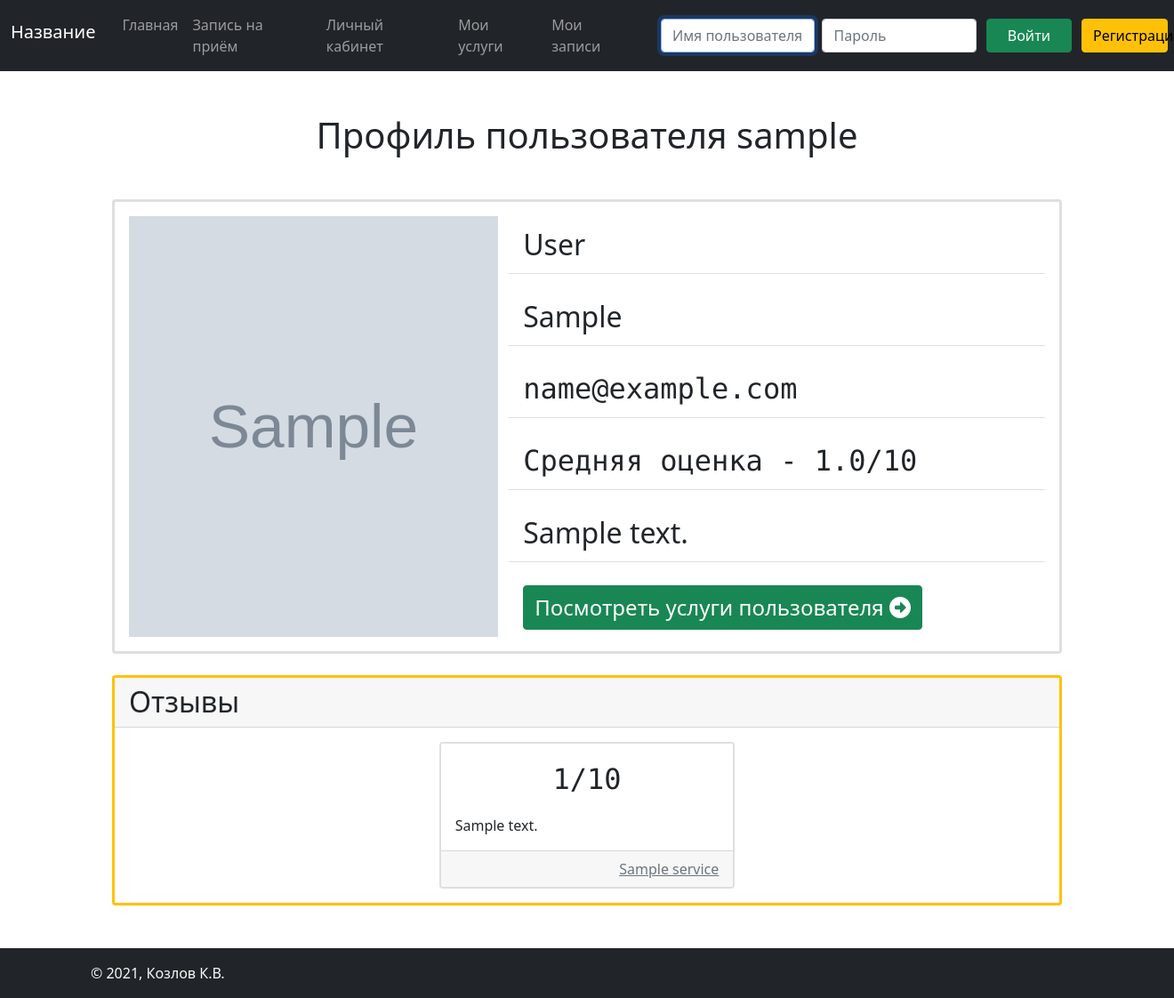
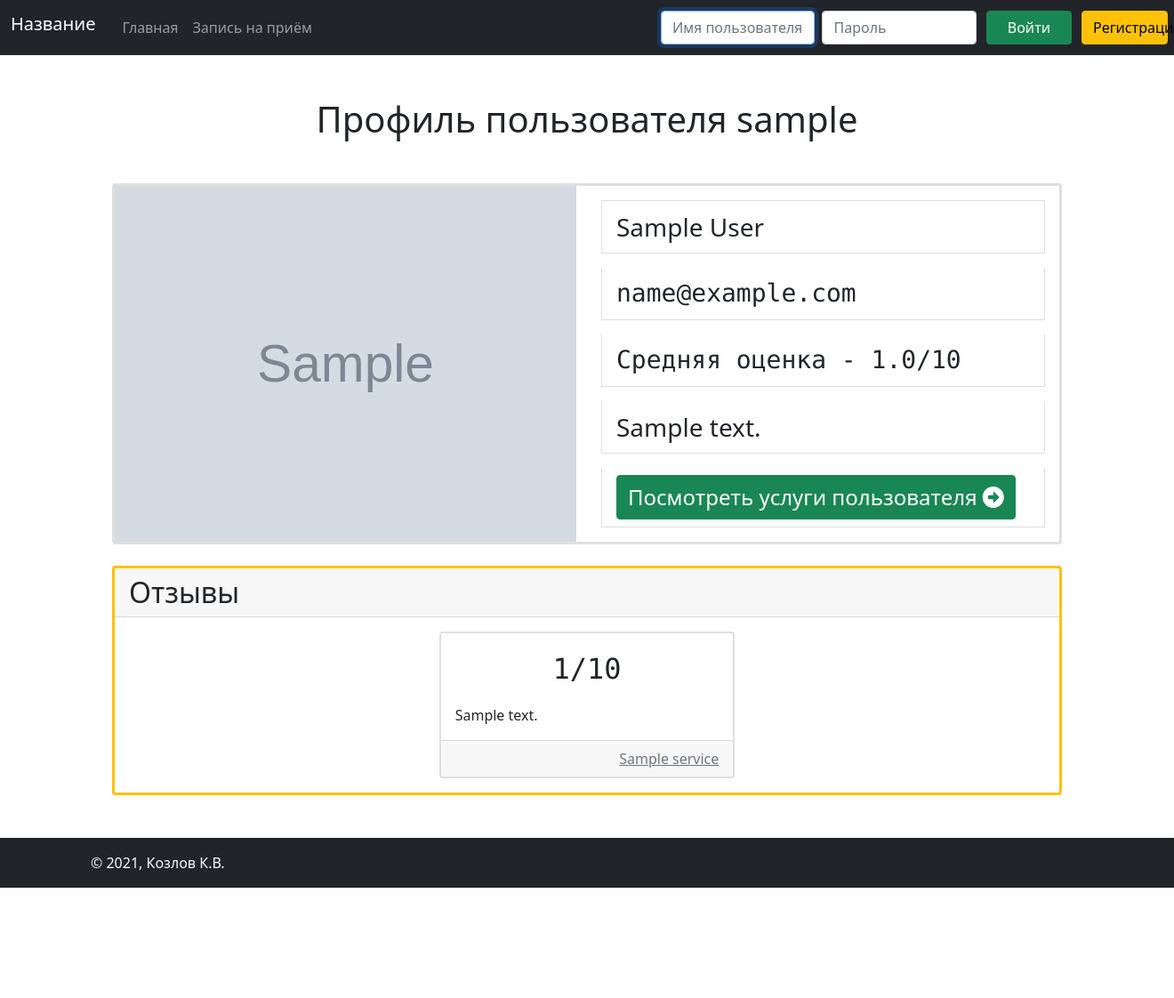
Before and after one commit to KozlovKV/clients-notebook, a Django app: page /profile/view/1/ in a window 1320 px wide; the page is wider, and only the part inside the window is pictured. Shown: that part at 89% size. After the commit the page ends 998 px from the top of that part, so only its background shows below. Run offline with Django 3.2, Linux system fonts and the light colour scheme; tables that the repository leaves empty hold one stand-in row (values such as "Sample post"); grey boxes marked "Sample" are stand-in pictures; some libraries are stand-ins or nearby versions.

Commit message:
Edited registration algo, improved images view in profile

```diff
--- a/apps/front_app/views.py
+++ b/apps/front_app/views.py
@@ -4,6 +4,7 @@ from django.urls import reverse
 from django.views.generic import TemplateView
 
 from apps.profile_app.forms import AuthenticationFormModified
+from apps.profile_app.models import UserAdditionInfo
 
 
 class BaseViewWithMenu(TemplateView):
@@ -15,13 +16,18 @@ class BaseViewWithMenu(TemplateView):
         }
 
     def get_menu(self) -> List[dict]:
-        return [
+        links = [
             self.get_link_dict('index', 'Главная'),
             self.get_link_dict('services_list', 'Запись на приём'),
-            self.get_link_dict('profile', 'Личный кабинет', {'pk': 1}),
-            self.get_link_dict('index', 'Мои услуги'),
-            self.get_link_dict('index', 'Мои записи'),
         ]
+        if self.request.user.is_authenticated:
+            addition = UserAdditionInfo.objects.get(user=self.request.user)
+            links += [
+                self.get_link_dict('profile', 'Личный кабинет', {'pk': addition.pk}),
+                self.get_link_dict('index', 'Мои услуги'),
+                self.get_link_dict('index', 'Мои записи'),
+            ]
+        return links
 
     def get_context_data(self, **kwargs):
         context = super(BaseViewWithMenu, self).get_context_data(**kwargs)
--- a/apps/profile_app/forms.py
+++ b/apps/profile_app/forms.py
@@ -48,8 +48,25 @@ class AuthenticationFormModified(auth_forms.AuthenticationForm):
 
 
 class RegistrationFormUniqueEmailModified(reg_forms.RegistrationFormUniqueEmail):
-    class Meta(reg_forms.RegistrationFormUniqueEmail.Meta):
+    class Meta:
+        model = User
+        fields = [
+            'first_name',
+            'last_name',
+            User.USERNAME_FIELD,
+            User.get_email_field_name(),
+            'password1',
+            'password2',
+        ]
         widgets = {
+            'first_name': forms.TextInput(attrs={
+                'class': 'form-control-lg w-100',
+                'placeholder': 'Имя',
+            }),
+            'last_name': forms.TextInput(attrs={
+                'class': 'form-control-lg w-100',
+                'placeholder': 'Фамилия',
+            }),
             User.USERNAME_FIELD: forms.TextInput(attrs={
                 'class': 'form-control-lg w-100',
                 'placeholder': 'Имя пользователя',
@@ -69,6 +86,8 @@ class RegistrationFormUniqueEmailModified(reg_forms.RegistrationFormUniqueEmail)
         }
 
         labels = {
+            'first_name': 'Имя',
+            'last_name': 'Фамилия',
             User.USERNAME_FIELD: 'Имя пользователя',
             User.get_email_field_name(): 'Электронная почта',
             'password1': 'Пароль',
--- a/apps/profile_app/models.py
+++ b/apps/profile_app/models.py
@@ -16,6 +16,12 @@ class UserAdditionInfo(models.Model):
 
     def get_absolute_url(self):
         return reverse_lazy('profile', kwargs={'pk': self.pk})
+
+    def get_avatar_url(self):
+        try:
+            return self.avatar.url
+        except ValueError:
+            return ''
 
     @property
     def services(self):
@@ -37,6 +43,8 @@ class UserAdditionInfo(models.Model):
 
     @property
     def avg_mark(self):
+        if len(self.feedbacks) <= 0:
+            return 0
         return sum([feedback.mark for feedback in self.feedbacks]) / len(self.feedbacks)
 
 
--- a/apps/profile_app/templates/profile.html
+++ b/apps/profile_app/templates/profile.html
@@ -6,11 +6,15 @@
 {% block main_content %}
     <h1 class="text-center m-5">Профиль пользователя {{ object.user }}</h1>
     <div class="card border-3 m-md-4">
-        <div class="card-body row">
-            <img class="col-md-5" src="{{ object.avatar.url }}" alt="Аватарка">
-            <div class="col-md-7 card-text fs-2 list-group list-group-flush">
-                <p class="list-group-item">{{ object.user.last_name }}</p>
-                <p class="list-group-item">{{ object.user.first_name }}</p>
+        <div class="row">
+            {% if object.get_avatar_url != '' %}
+            <img class="col-md-6 img-fluid" src="{{ object.get_avatar_url }}" alt="Аватарка">
+            <div class="col-md-6 card-text fs-3 list-group list-group-flush">
+            {% else %}
+            <div class="col-md-12 card-text fs-3 list-group list-group-flush">
+            {% endif %}
+                <div class="card-body">
+                    <p class="list-group-item">{{ object.user.get_full_name }}</p>
                     <p class="font-monospace list-group-item">{{ object.user.email }}</p>
                     <p class="font-monospace list-group-item">Средняя оценка - {{ object.avg_mark }}/10</p>
                     <p class="list-group-item">{{ object.about }}</p>
@@ -18,6 +22,7 @@
                         <a href="#" class="btn btn-success fs-4">
                             Посмотреть услуги пользователя <i class="fas fa-arrow-alt-circle-right"></i>
                         </a>
+                    </div>
                 </div>
             </div>
         </div>
--- a/apps/profile_app/urls.py
+++ b/apps/profile_app/urls.py
@@ -6,6 +6,7 @@ from apps.profile_app import views as profile_views
 
 urlpatterns = [
     path('view/<int:pk>/', profile_views.ProfileView.as_view(), name='profile'),
+
     path('login/', profile_views.LoginViewModified.as_view(), name='login'),
     path('logout/', origin_auth_views.LogoutView.as_view(), name='logout'),
 
--- a/apps/profile_app/views.py
+++ b/apps/profile_app/views.py
@@ -1,6 +1,7 @@
 from django.contrib.auth import views as auth_views
+from django.contrib.auth.models import User
 from django.urls import reverse_lazy
-from django.views.generic import UpdateView
+from django.views.generic import UpdateView, DetailView
 from django_registration.backends.activation import views as reg_activation_views
 
 from apps.front_app.views import BaseViewWithMenu
@@ -20,6 +21,12 @@ class RegistrationViewModified(reg_activation_views.RegistrationView, BaseViewWi
     template_name = 'registration/register.html'
     form_class = profile_forms.RegistrationFormUniqueEmailModified
 
+    def register(self, form):
+        new_user = super(RegistrationViewModified, self).register(form)
+        addition_info = UserAdditionInfo(user=new_user)
+        addition_info.save()
+        return new_user
+
     def get_email_context(self, activation_key):
         context = super(RegistrationViewModified, self).get_email_context(activation_key)
         context.update({
@@ -38,10 +45,6 @@ class ProfileView(UpdateView, BaseViewWithMenu):
     model = UserAdditionInfo
     form_class = EditProfileForm
 
-    def get_object(self, queryset=None):
-        object = super(ProfileView, self).get_object(queryset)
-        return object
-
     def get(self, request, *args, **kwargs):
         self.object = self.get_object()
         return super(ProfileView, self).get(request, *args, **kwargs)
```
Also changed, not shown: apps/profile_app/migrations/0004_alter_feedback_service_note.py (added). Lines whose indentation alone changed are shown as unchanged.
